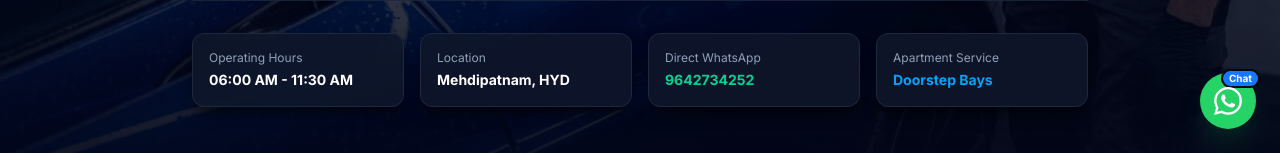
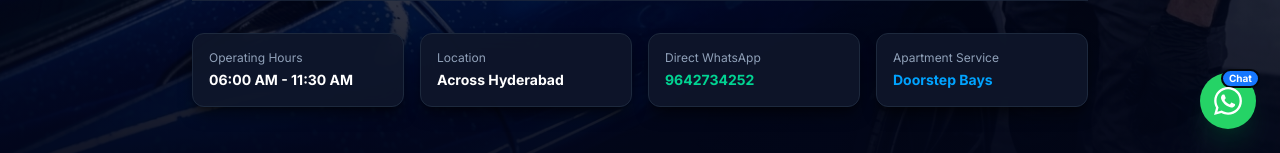
Before and after one commit to codtech1208408/CLEANZX, a React (Vite) app: page / in a window 1280 px wide. Shown: the part 647-800 px from the top of the page. Built offline with nearby package versions, Linux system fonts and the light colour scheme; no server answers.

Commit message:
feat: update service area text to serving all across Hyderabad

```diff
--- a/index.html
+++ b/index.html
@@ -7,14 +7,14 @@
 
     <!-- SEO & Metadata -->
     <title>CLEANZX | Doorstep Car Cleaning & Subscription Services in Hyderabad</title>
-    <meta name="description" content="Keep your car spotless without leaving home. CLEANZX provides premium doorstep car cleaning services and flexible subscriptions in Mehdipatnam, Hyderabad." />
-    <meta name="keywords" content="car cleaning Hyderabad, doorstep car wash Hyderabad, car subscription Mehdipatnam, apartment car cleaning, CLEANZX" />
+    <meta name="description" content="Keep your car spotless without leaving home. CLEANZX provides premium doorstep car cleaning services and flexible subscriptions, serving all across Hyderabad." />
+    <meta name="keywords" content="car cleaning Hyderabad, doorstep car wash Hyderabad, car subscription Hyderabad, apartment car cleaning, CLEANZX" />
     <meta name="author" content="CLEANZX" />
     <meta name="theme-color" content="#FFFFFF" />
 
     <!-- Open Graph -->
     <meta property="og:title" content="CLEANZX - Premium Car Cleaning at Your Doorstep" />
-    <meta property="og:description" content="Discover convenient doorstep car cleaning and flexible subscription plans in Hyderabad. Serving Mehdipatnam & residential apartments." />
+    <meta property="og:description" content="Discover convenient doorstep car cleaning and flexible subscription plans in Hyderabad. Serving all across Hyderabad & residential apartments." />
     <meta property="og:type" content="website" />
     <meta property="og:image" content="/images/logo.jpeg" />
 
--- a/server.js
+++ b/server.js
@@ -171,7 +171,7 @@ app.get('/api/health', (req, res) => {
   res.json({
     status: 'ok',
     service: 'CLEANZX Backend API',
-    location: 'Mehdipatnam, Hyderabad, Telangana, India',
+    location: 'Serving all across Hyderabad, Telangana, India',
     operatingHours: '06:00 AM - 11:30 AM',
     contact: '9642734252',
     timestamp: new Date().toISOString()
--- a/src/components/BookingForm.jsx
+++ b/src/components/BookingForm.jsx
@@ -347,7 +347,7 @@ export default function BookingForm({ initialPlan = null, title, subtitle }) {
                     required
                     value={formData.apartment}
                     onChange={handleChange}
-                    placeholder="e.g. Skyline Towers, Mehdipatnam"
+                    placeholder="e.g. Skyline Towers, Hyderabad"
                     className={`w-full px-4 py-3 rounded-xl bg-slate-50 border text-slate-900 text-sm placeholder-slate-400 focus:bg-white focus:outline-none focus:ring-2 focus:ring-[#1677FF] transition-all ${
                       errors.apartment ? 'border-red-500 form-input-error' : 'border-slate-200 focus:border-[#1677FF]'
                     }`}
--- a/src/components/Footer.jsx
+++ b/src/components/Footer.jsx
@@ -147,7 +147,7 @@ export default function Footer() {
 
         {/* Bottom Bar */}
         <div className="pt-8 border-t border-[#263244] flex flex-col sm:flex-row items-center justify-between gap-4 text-xs">
-          <p>© {currentYear} CLEANZX. All rights reserved. Operating in Mehdipatnam, Hyderabad, Telangana, India.</p>
+          <p>© {currentYear} CLEANZX. All rights reserved. Serving all across Hyderabad, Telangana, India.</p>
 
           <div className="flex items-center gap-4">
             <span className="text-xs text-[#AAB4C3]/70">Doorstep Car Detailing & Subscription Care</span>
--- a/src/data/websiteData.js
+++ b/src/data/websiteData.js
@@ -8,12 +8,12 @@ export const BUSINESS_INFO = {
   whatsapp: "9642734252",
   whatsappUrl: "https://wa.me/919642734252",
   location: {
-    area: "Mehdipatnam",
+    area: "Hyderabad",
     city: "Hyderabad",
     state: "Telangana",
     country: "India",
-    displayText: "Mehdipatnam, Hyderabad, Telangana, India",
-    landmark: "Serving Mehdipatnam & residential apartments across Hyderabad"
+    displayText: "Hyderabad, Telangana, India",
+    landmark: "Serving all across Hyderabad"
   },
   operatingHours: {
     start: "06:00 AM",
@@ -309,7 +309,7 @@ export const TRUST_POINTS = [
 export const FAQS = [
   {
     question: "How does the doorstep car cleaning service work in apartments?",
-    answer: "Our technicians arrive directly at your residential apartment parking in Mehdipatnam or Hyderabad during our morning operating hours (06:00 AM - 11:30 AM). We perform the cleaning right at your allotted parking bay using eco-friendly, apartment-safe methods that do not create puddles or disrupt neighbours."
+    answer: "Our technicians arrive directly at your residential apartment parking across Hyderabad during our morning operating hours (06:00 AM - 11:30 AM). We perform the cleaning right at your allotted parking bay using eco-friendly, apartment-safe methods that do not create puddles or disrupt neighbours."
   },
   {
     question: "What are your operating hours?",
@@ -329,7 +329,7 @@ export const FAQS = [
   },
   {
     question: "Which areas in Hyderabad do you cover?",
-    answer: "We are based in Mehdipatnam, Hyderabad, Telangana, and cater to residential apartments and societies in Mehdipatnam and neighbouring areas. Submit your apartment details to confirm coverage for your society."
+    answer: "We serve residential apartments and gated societies all across Hyderabad. Submit your apartment details to confirm coverage for your society."
   }
 ];
 
--- a/src/pages/AboutPage.jsx
+++ b/src/pages/AboutPage.jsx
@@ -60,10 +60,10 @@ export default function AboutPage() {
               Who We Are
             </span>
             <h2 className="text-3xl font-bold text-slate-900 font-heading">
-              Dedicated Doorstep Vehicle Care in Mehdipatnam
+              Dedicated Doorstep Vehicle Care Across Hyderabad
             </h2>
             <p className="text-sm sm:text-base text-slate-600 leading-relaxed">
-              Operating out of Mehdipatnam, Hyderabad, CLEANZX was built to eliminate the hassle of routine car washing for apartment residents, busy working professionals, and families.
+              Serving all across Hyderabad, CLEANZX was built to eliminate the hassle of routine car washing for apartment residents, busy working professionals, and families.
             </p>
             <p className="text-sm sm:text-base text-slate-600 leading-relaxed">
               Instead of navigating congested roads to find a washing center or relying on inconsistent roadside cleaning, our customers enjoy systematic morning car maintenance performed right in their allotted parking spaces.
@@ -173,7 +173,7 @@ export default function AboutPage() {
       <section className="max-w-7xl mx-auto px-4 sm:px-6 lg:px-8 pb-12">
         <div className="bg-gradient-to-r from-slate-900 via-slate-800 to-slate-900 rounded-3xl p-8 sm:p-14 text-center text-white space-y-6 shadow-xl">
           <h2 className="text-3xl font-extrabold text-white font-heading">
-            Connect With Our Mehdipatnam Team
+            Connect With Our Hyderabad Team
           </h2>
           <p className="text-sm sm:text-base text-slate-300 max-w-xl mx-auto">
             Have questions about apartment parking permissions or want to schedule a trial plan? Reach out directly via phone or WhatsApp.
--- a/src/pages/ContactPage.jsx
+++ b/src/pages/ContactPage.jsx
@@ -196,7 +196,7 @@ export default function ContactPage() {
                     type="text"
                     value={formData.subject}
                     onChange={(e) => setFormData({ ...formData, subject: e.target.value })}
-                    placeholder="e.g. Society coverage in Mehdipatnam"
+                    placeholder="e.g. Society coverage in Hyderabad"
                     className="w-full px-4 py-3 rounded-xl bg-white border border-slate-200 text-slate-900 text-sm focus:outline-none focus:ring-2 focus:ring-[#1677FF]"
                   />
                 </div>
@@ -232,20 +232,20 @@ export default function ContactPage() {
                 Operational Base
               </h2>
               <p className="text-xs sm:text-sm text-slate-600 leading-relaxed mb-6">
-                Our primary operating base is centered in Mehdipatnam, serving residential communities and gated apartment complexes throughout central and western Hyderabad.
+                We provide premium doorstep vehicle care serving all across Hyderabad, covering residential communities and gated apartment complexes.
               </p>
 
-              {/* Map embed / preview card for Mehdipatnam, Hyderabad */}
+              {/* Map embed / preview card for Hyderabad */}
               <div className="rounded-2xl overflow-hidden border border-slate-200 bg-white relative h-72 shadow-inner">
                 <iframe
-                  title="CLEANZX Service Location - Mehdipatnam, Hyderabad"
-                  src="https://maps.google.com/maps?q=Mehdipatnam%2C%20Hyderabad%2C%20Telangana&t=&z=14&ie=UTF8&iwloc=&output=embed"
+                  title="CLEANZX Service Location - Hyderabad"
+                  src="https://maps.google.com/maps?q=Hyderabad%2C%20Telangana&t=&z=12&ie=UTF8&iwloc=&output=embed"
                   className="w-full h-full border-0"
                   loading="lazy"
                 ></iframe>
                 <div className="absolute top-3 left-3 bg-white/95 backdrop-blur-md px-3 py-1.5 rounded-xl border border-slate-200 text-xs flex items-center gap-2 shadow-md">
                   <MapPin className="w-3.5 h-3.5 text-[#1677FF]" />
-                  <span className="font-semibold text-slate-900">Mehdipatnam, Hyderabad</span>
+                  <span className="font-semibold text-slate-900">Serving All Across Hyderabad</span>
                 </div>
               </div>
 
--- a/src/pages/HomePage.jsx
+++ b/src/pages/HomePage.jsx
@@ -17,7 +17,7 @@ export default function HomePage() {
     {
       id: 1,
       image: "/images/hero-car.jpg",
-      badge: "Serving Mehdipatnam & Hyderabad Residential Apartments",
+      badge: "Serving All Across Hyderabad",
       titleLine1: "Premium Car Cleaning.",
       titleLine2: "Right at Your Doorstep.",
       subtitle: "Keep your car spotless without leaving home. Discover convenient doorstep car cleaning and flexible subscription plans from CLEANZX in Hyderabad.",
@@ -172,7 +172,7 @@ export default function HomePage() {
             </div>
             <div className="bg-slate-900/90 p-3 sm:p-4 rounded-xl border border-slate-800 backdrop-blur-md shadow-md sm:shadow-lg shadow-black/50">
               <p className="text-[10px] sm:text-xs text-slate-400">Location</p>
-              <p className="text-xs sm:text-sm font-bold text-white mt-1">Mehdipatnam, HYD</p>
+              <p className="text-xs sm:text-sm font-bold text-white mt-1">Across Hyderabad</p>
             </div>
             <div className="bg-slate-900/90 p-3 sm:p-4 rounded-xl border border-slate-800 backdrop-blur-md shadow-md sm:shadow-lg shadow-black/50">
               <p className="text-[10px] sm:text-xs text-slate-400">Direct WhatsApp</p>
@@ -377,7 +377,7 @@ export default function HomePage() {
               Car Detailing Built Around Your Daily Routine
             </h2>
             <p className="text-sm sm:text-base text-slate-600 leading-relaxed">
-              Living in an apartment or managing a tight work schedule leaves little time to visit wash stations. CLEANZX brings systematic, doorstep vehicle upkeep straight to your designated parking stall in Mehdipatnam.
+              Living in an apartment or managing a tight work schedule leaves little time to visit wash stations. CLEANZX brings systematic, doorstep vehicle upkeep straight to your designated parking stall, serving all across Hyderabad.
             </p>
 
             <div className="space-y-4 pt-2">
--- a/src/pages/PlansPage.jsx
+++ b/src/pages/PlansPage.jsx
@@ -90,7 +90,7 @@ export default function PlansPage() {
 
         <div className="mt-8 p-4 rounded-xl bg-slate-50 border border-slate-200 text-xs text-slate-600 text-center max-w-3xl mx-auto">
           <p>
-            * Pricing Policy: All subscription prices are confirmed upon review of your vehicle model and apartment location in Mehdipatnam/Hyderabad to ensure accurate pricing with no surprises.
+            * Pricing Policy: All subscription prices are confirmed upon review of your vehicle model and apartment location across Hyderabad to ensure accurate pricing with no surprises.
           </p>
         </div>
       </section>
--- a/src/pages/ServicesPage.jsx
+++ b/src/pages/ServicesPage.jsx
@@ -86,7 +86,7 @@ export default function ServicesPage() {
               </div>
               <h3 className="text-lg font-bold text-slate-900 font-heading">Apartment Safe & Water Conscious</h3>
               <p className="text-xs sm:text-sm text-slate-600 leading-relaxed">
-                Designed to comply with apartment society rules in Mehdipatnam. No excessive water pooling or splashing onto neighbouring vehicles.
+                Designed to comply with apartment society rules across Hyderabad. No excessive water pooling or splashing onto neighbouring vehicles.
               </p>
             </div>
 
```
Also changed, not shown: 1 other file (tests, documents, lock files or other folders).
